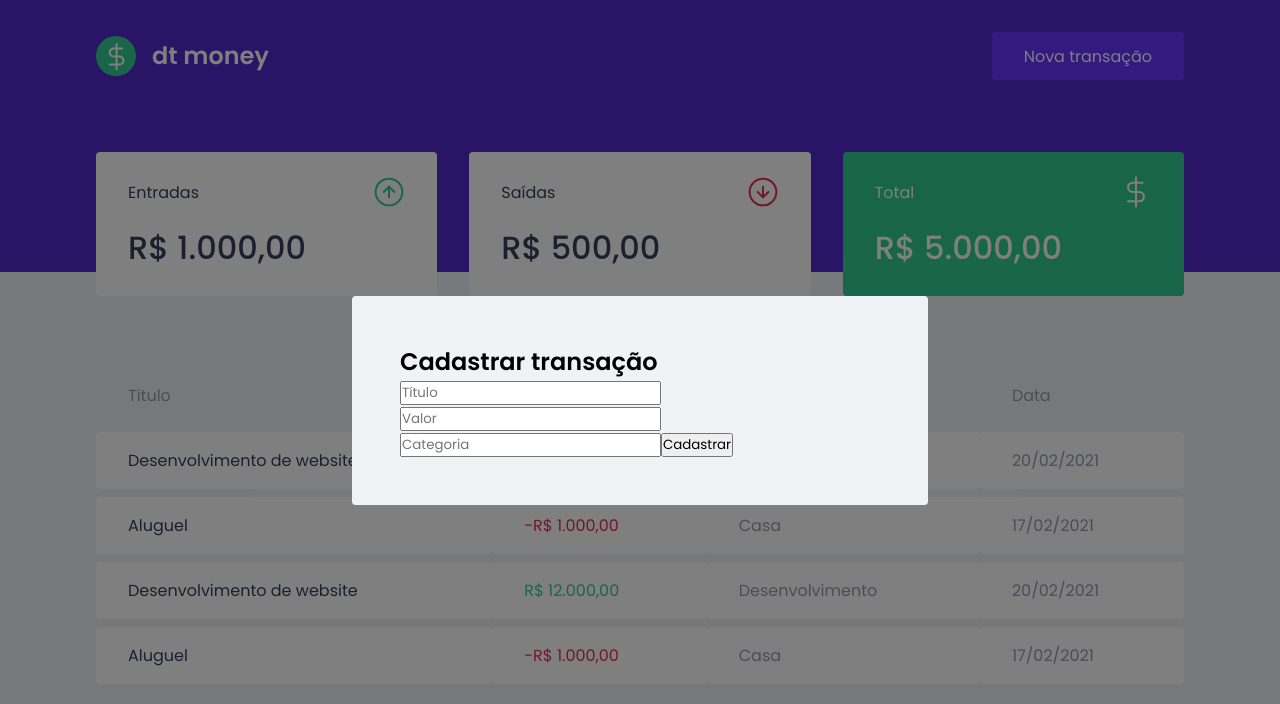
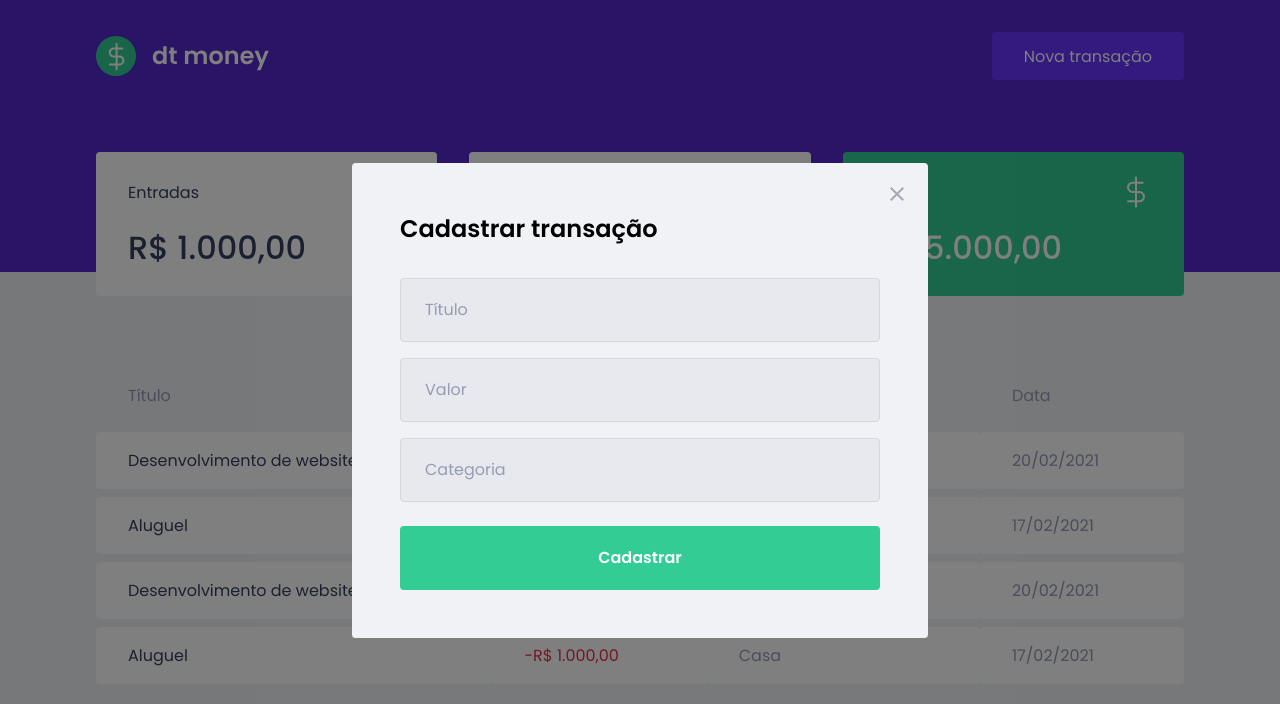
Before and after one commit to jackrsantana/dtmoney, a React (Create React App) app: page / in a window 1280 px wide. Both pictures are taken after a click on the button "Nova transação". Shown: the top 704 px of the page. Built offline with nearby package versions, Linux system fonts and the light colour scheme; no server answers; what miragejs would draw is missing.

Commit message:
Estilizando modal

```diff
--- a/src/components/NewTransactionModal/index.tsx
+++ b/src/components/NewTransactionModal/index.tsx
@@ -1,6 +1,6 @@
 import Modal from 'react-modal'
+import closeImg from '../../assets/close.svg'
 import { Container } from './styles'
-
 
 interface NewTransactionModalProps {
   isOpen: boolean;
@@ -16,6 +16,13 @@
       overlayClassName="react-modal-overlay"
       className="react-modal-content"
       >
+
+      <button
+        type="button"
+        onClick={onRequestClose}
+        className="react-modal-close">
+        <img src={closeImg} alt="Fechar modal" />
+      </button>
 
       <Container>
         <h2>Cadastrar transação</h2>
--- a/src/components/NewTransactionModal/styles.ts
+++ b/src/components/NewTransactionModal/styles.ts
@@ -1,4 +1,49 @@
 import styled from "styled-components";
 
-export const Container = styled.div`
+export const Container = styled.form`
+  h2 {
+    color: var(--text-title-color);
+    font-size: 1.5rem;
+    margin-bottom: 2rem;
+  }
+
+  input {
+    width: 100%;
+    padding: 0 1.5rem;
+    height: 4rem;
+    border-radius: 0.25rem;
+
+    border: 1px solid #d7d7d7;
+    background: #e7e9ee;
+
+    font-weight: 400;
+    font-size: 1rem;
+
+    &::placeholder {
+      color: var(--text-body);
+    }
+
+    & + input {
+      margin-top: 1rem;
+    }
+  }
+
+  button[type="submit"] {
+      width: 100%;
+      padding: 0 1.5rem;
+      height: 4rem;
+      background: var(--green);
+      color: #fff;
+      border-radius: 0.25rem;
+      border: 0;
+      font-size: 1rem;
+      margin-top: 1.5rem;
+      font-weight: 600;
+
+      transition: filter 0.2s;
+
+      &:hover {
+        filter: brightness(0.9)
+      }
+    }
 `
--- a/src/styles/global.ts
+++ b/src/styles/global.ts
@@ -78,4 +78,17 @@
     position: relative;
     border-radius: 0.24rem;
   }
+
+  .react-modal-close {
+    position: absolute;
+    right: 1.5rem;
+    top: 1.5rem;
+    border: 0;background: transparent;
+
+    transition: filter 0.2s;
+
+    &:hover {
+      filter: brightness(0.8)
+    }
+  }
 `
```
